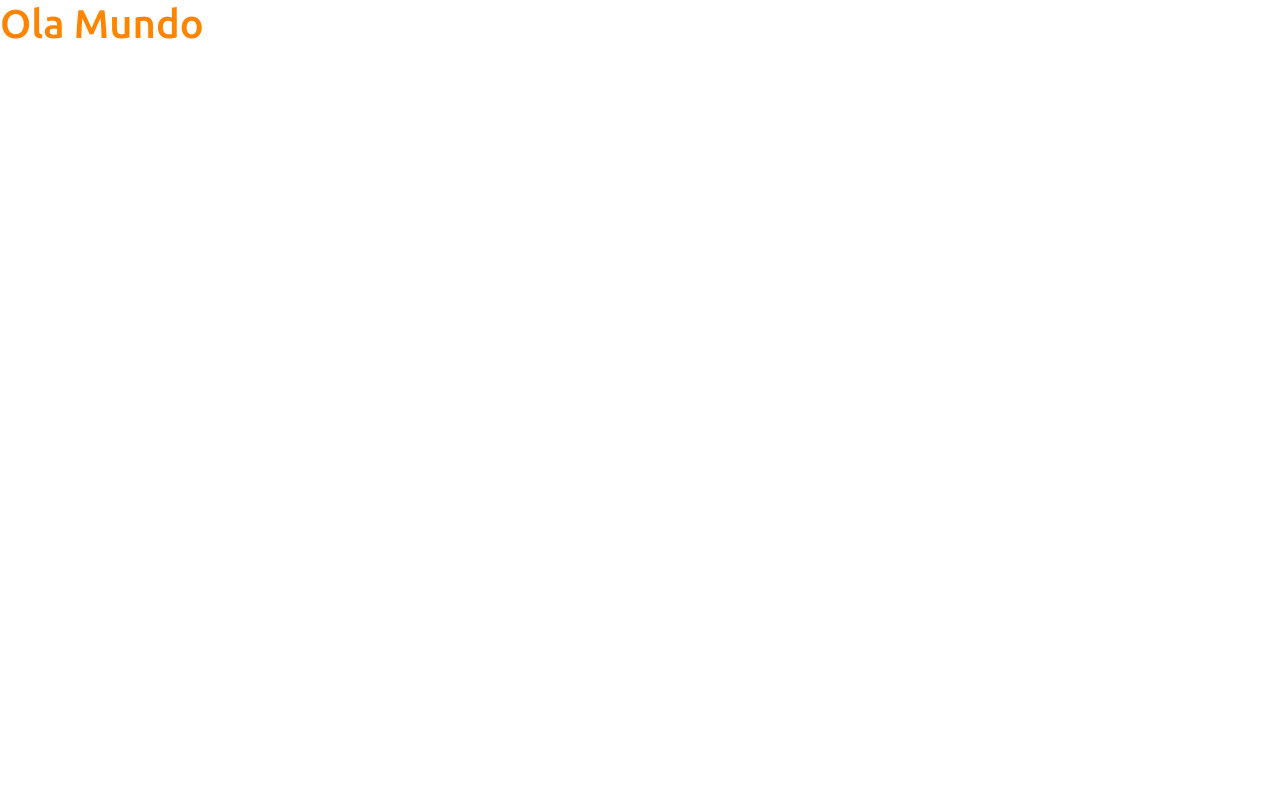
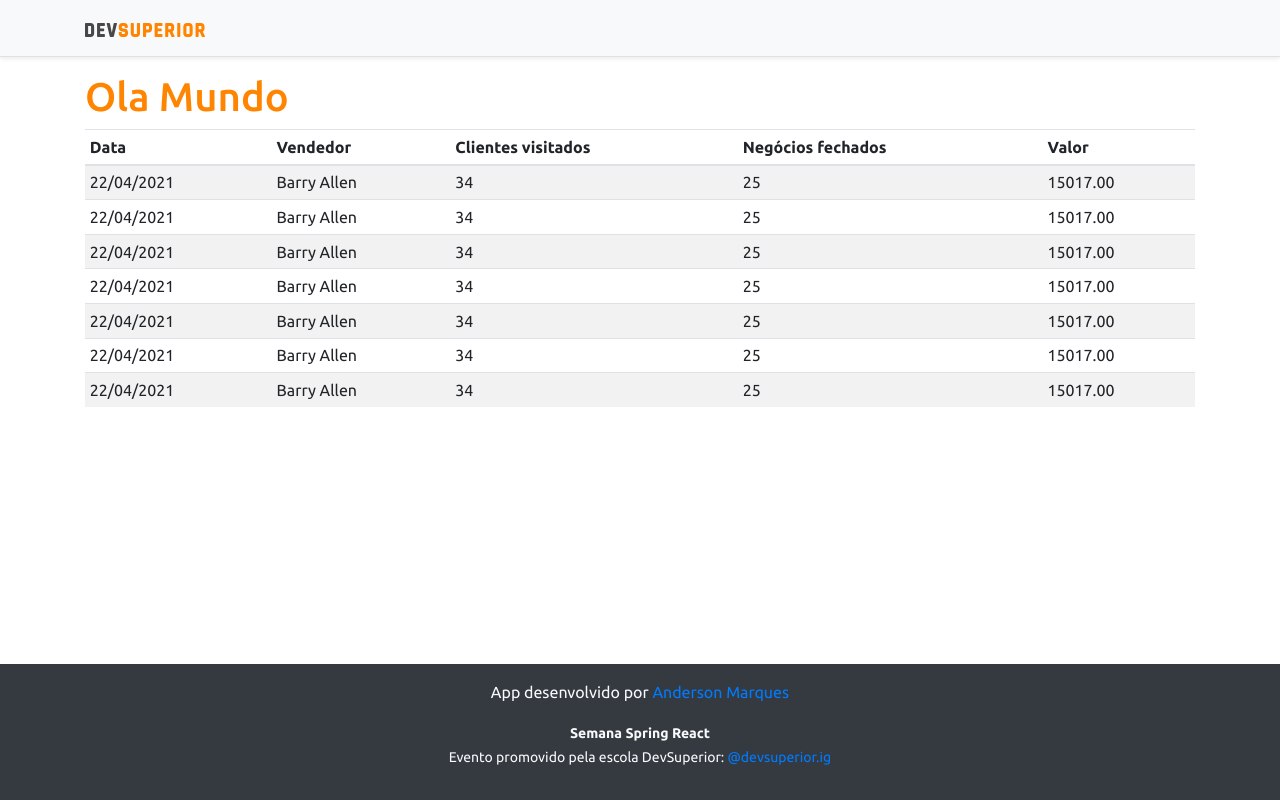
Before and after one commit to andermsilva/projeto-sds3, a React (Create React App) app in the folder frontend/: page / in a window 1280 px wide. Built offline with nearby package versions, Linux system fonts and the light colour scheme.

Commit message:
Basic static components

```diff
--- a/frontend/src/App.tsx
+++ b/frontend/src/App.tsx
@@ -1,13 +1,22 @@
+import DataTable from 'components/DataTable';
+import Footer from 'components/Footer';
+import NavBAr from 'components/NavBar';
 import React from 'react';
 
 
 function App() {
   return (
-    <div >
-      <h1 className="text-primary">
-        Ola Mundo
+    <>
+      <NavBAr />
+      <div className="container" >
+        <h1 className="text-primary">
+          Ola Mundo
         </h1>
-    </div>
+        <DataTable />
+
+      </div>
+      <Footer />
+    </>
   );
 }
 
--- /dev/null
+++ b/frontend/src/components/DataTable/index.tsx
@@ -0,0 +1,70 @@
+
+const DataTable = () => {
+    return (
+        <div className="table-responsive">
+            <table className="table table-striped table-sm">
+                <thead>
+                    <tr>
+                        <th>Data</th>
+                        <th>Vendedor</th>
+                        <th>Clientes visitados</th>
+                        <th>Negócios fechados</th>
+                        <th>Valor</th>
+                    </tr>
+                </thead>
+                <tbody>
+                    <tr>
+                        <td>22/04/2021</td>
+                        <td>Barry Allen</td>
+                        <td>34</td>
+                        <td>25</td>
+                        <td>15017.00</td>
+                    </tr>
+                    <tr>
+                        <td>22/04/2021</td>
+                        <td>Barry Allen</td>
+                        <td>34</td>
+                        <td>25</td>
+                        <td>15017.00</td>
+                    </tr>
+                    <tr>
+                        <td>22/04/2021</td>
+                        <td>Barry Allen</td>
+                        <td>34</td>
+                        <td>25</td>
+                        <td>15017.00</td>
+                    </tr>
+                    <tr>
+                        <td>22/04/2021</td>
+                        <td>Barry Allen</td>
+                        <td>34</td>
+                        <td>25</td>
+                        <td>15017.00</td>
+                    </tr>
+                    <tr>
+                        <td>22/04/2021</td>
+                        <td>Barry Allen</td>
+                        <td>34</td>
+                        <td>25</td>
+                        <td>15017.00</td>
+                    </tr>
+                    <tr>
+                        <td>22/04/2021</td>
+                        <td>Barry Allen</td>
+                        <td>34</td>
+                        <td>25</td>
+                        <td>15017.00</td>
+                    </tr>
+                    <tr>
+                        <td>22/04/2021</td>
+                        <td>Barry Allen</td>
+                        <td>34</td>
+                        <td>25</td>
+                        <td>15017.00</td>
+                    </tr>
+                </tbody>
+            </table>
+        </div>
+    );
+}
+export default DataTable;
--- /dev/null
+++ b/frontend/src/components/Footer/index.tsx
@@ -0,0 +1,13 @@
+
+const Footer = () => {
+    return (
+        <footer className="footer mt-auto py-3 bg-dark">
+            <div className="container">
+                <p className="text-light">App desenvolvido por <a href="https://github.com/andermsilva" target="_blank" rel="noreferrer">Anderson Marques</a></p>
+                <p className="text-light"><small><strong>Semana Spring React</strong><br />
+      Evento promovido pela escola DevSuperior: <a href="https://instagram.com/devsuperior.ig" target="_blank" rel="noreferrer">@devsuperior.ig</a></small></p>
+            </div>
+        </footer>
+    );
+}
+export default Footer;
--- /dev/null
+++ b/frontend/src/components/NavBar/index.tsx
@@ -0,0 +1,15 @@
+import ImgDsDark from 'assets/img/ds_dark.svg';
+const NavBAr = () => {
+    return (
+
+        <div className="d-flex flex-column flex-md-row align-items-center p-3 px-md-4 mb-3 bg-light border-bottom shadow-sm">
+            <div className="container">
+                <nav className="my-2 my-md-0 mr-md-3">
+                    <img src={ImgDsDark} alt="DevSuperior" width="120" />
+                </nav>
+            </div>
+
+        </div>
+    );
+}
+export default NavBAr;
--- a/frontend/src/index.tsx
+++ b/frontend/src/index.tsx
@@ -5,9 +5,11 @@
 import 'assets/css/styles.css';
 
 
+
 ReactDOM.render(
   <React.StrictMode>
     <App />
+
   </React.StrictMode>,
   document.getElementById('root')
 );
```
Also changed, not shown: frontend/src/assets/img/ds_dark.svg (added).
